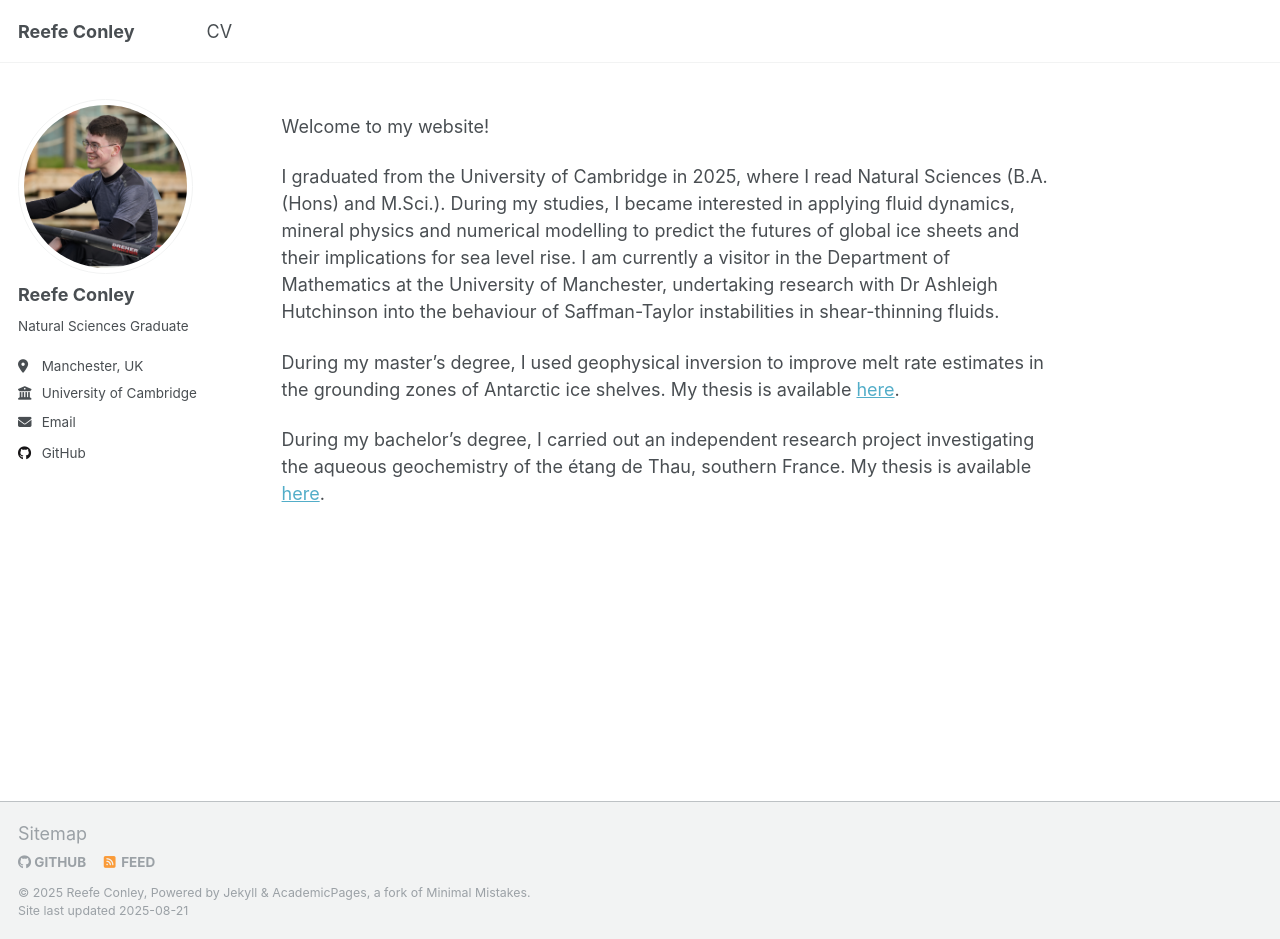
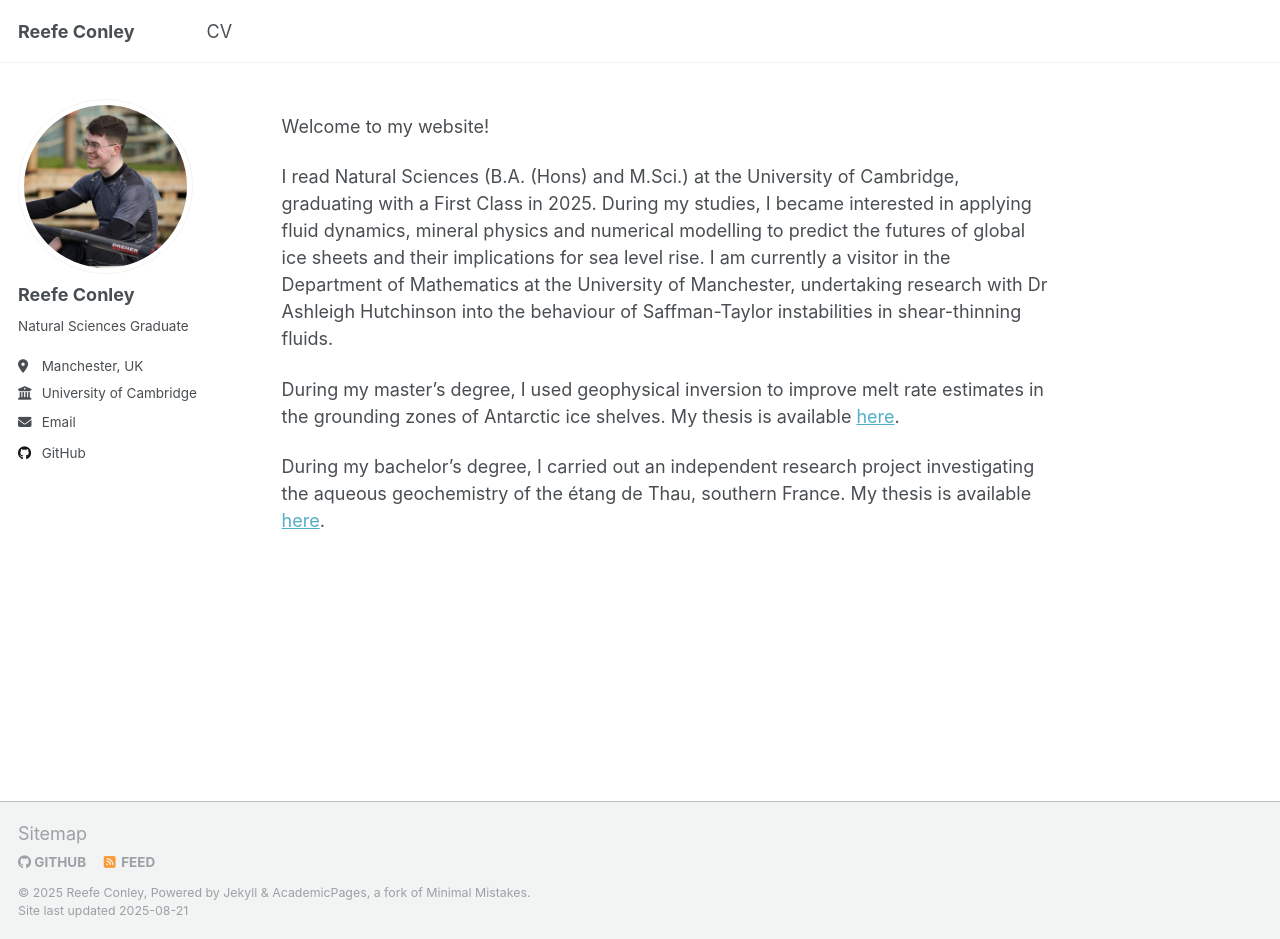
Before and after one commit to reefeconley/reefeconley.github.io, a Jekyll site: the page built from _pages/about.md, in a window 1280 px wide and 939 px high. Built offline with Jekyll 4.4.1, drawn with Linux system fonts in a browser that asks for light colours; a script that is not in the unit is left out.

Commit message:
Update about.md

```diff
--- a/_pages/about.md
+++ b/_pages/about.md
@@ -9,7 +9,7 @@
 
 Welcome to my website!
 
-I graduated from the University of Cambridge in 2025, where I read Natural Sciences (B.A. (Hons) and M.Sci.). During my studies, I became interested in applying fluid dynamics, mineral physics and numerical modelling to predict the futures of global ice sheets and their implications for sea level rise. I am currently a visitor in the Department of Mathematics at the University of Manchester, undertaking research with Dr Ashleigh Hutchinson into the behaviour of Saffman-Taylor instabilities in shear-thinning fluids.
+I read Natural Sciences (B.A. (Hons) and M.Sci.) at the University of Cambridge, graduating with a First Class in 2025. During my studies, I became interested in applying fluid dynamics, mineral physics and numerical modelling to predict the futures of global ice sheets and their implications for sea level rise. I am currently a visitor in the Department of Mathematics at the University of Manchester, undertaking research with Dr Ashleigh Hutchinson into the behaviour of Saffman-Taylor instabilities in shear-thinning fluids.
 
 During my master's degree, I used geophysical inversion to improve melt rate estimates in the grounding zones of Antarctic ice shelves. My thesis is available <a href="/pdfs/Part_III_Dissertation_rjc213.pdf">here</a>.
 
```
